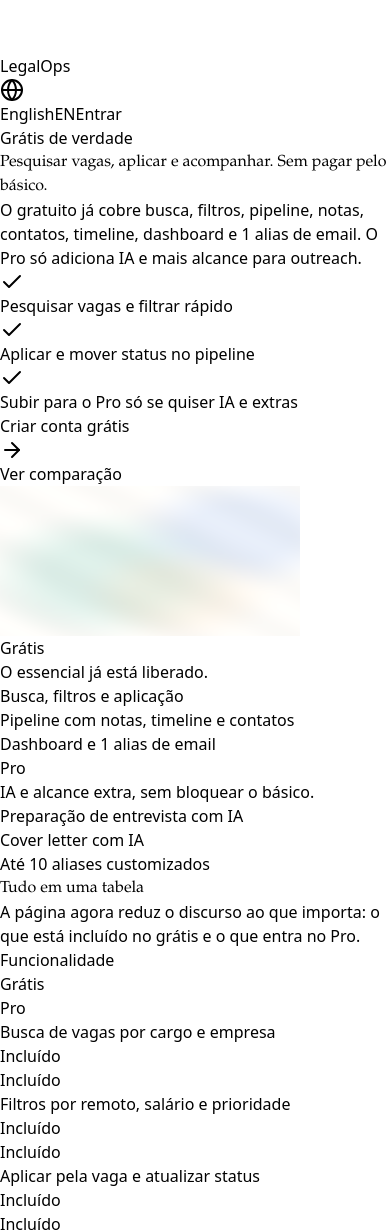
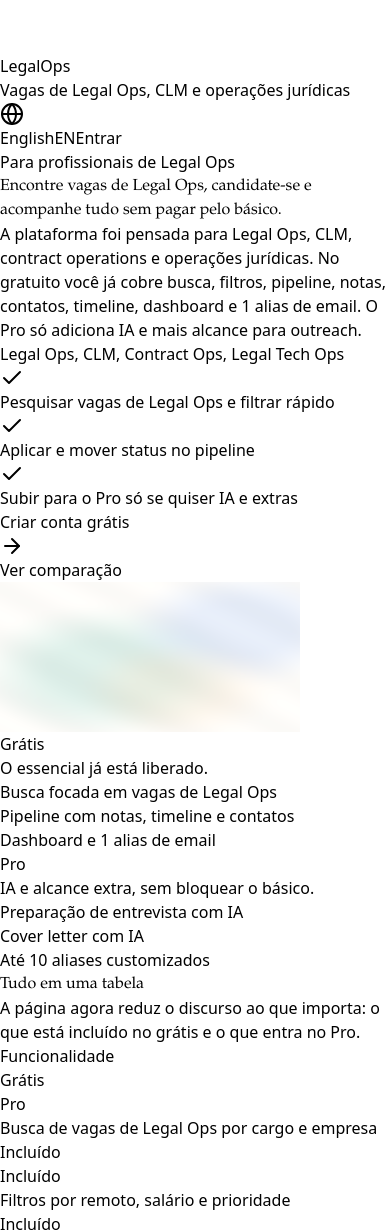
Before and after one commit to agenciaspace/legalops, a Next.js app: page / in a window 390 px wide. Shown: the part 336-1568 px from the top of the page. Built offline with nearby package versions, Linux system fonts and the light colour scheme; no server answers.

Commit message:
Clarify Legal Ops positioning

```diff
--- a/app/en/page.tsx
+++ b/app/en/page.tsx
@@ -2,9 +2,9 @@ import type { Metadata } from 'next'
 import { LandingPage } from '@/components/LandingPage'
 
 export const metadata: Metadata = {
-  title: 'LegalOps | Search, apply, and track jobs for free',
+  title: 'LegalOps | Find and track Legal Ops jobs for free',
   description:
-    'Search jobs, apply, track statuses, and manage your pipeline for free. Upgrade to Pro only if you want AI-powered extras and stronger outreach.',
+    'Find Legal Ops, CLM, and legal operations roles, apply, track statuses, and manage your pipeline for free. Upgrade to Pro only if you want AI-powered extras and stronger outreach.',
 }
 
 export default function EnglishHome() {
--- a/app/page.tsx
+++ b/app/page.tsx
@@ -2,9 +2,9 @@ import type { Metadata } from 'next'
 import { LandingPage } from '@/components/LandingPage'
 
 export const metadata: Metadata = {
-  title: 'LegalOps | Busque vagas, aplique e acompanhe grátis',
+  title: 'LegalOps | Vagas de Legal Ops para buscar, aplicar e acompanhar',
   description:
-    'Pesquise vagas, aplique, acompanhe status e organize seu pipeline gratuitamente. Assine o Pro só se quiser recursos extras com IA e outreach.',
+    'Busque vagas de Legal Ops, CLM e operações jurídicas, candidate-se e acompanhe seu pipeline gratuitamente. Assine o Pro só se quiser recursos extras com IA e outreach.',
 }
 
 export default function Home() {
--- a/components/LandingPage.tsx
+++ b/components/LandingPage.tsx
@@ -9,18 +9,20 @@ type LandingLocale = 'pt' | 'en'
 
 const content = {
   pt: {
+    brandSubtitle: 'Vagas de Legal Ops, CLM e operações jurídicas',
     languageHref: '/en',
     languageLabel: 'English',
     languageCompact: 'EN',
     signIn: 'Entrar',
-    heroEyebrow: 'Grátis de verdade',
-    heroTitle: 'Pesquisar vagas, aplicar e acompanhar. Sem pagar pelo básico.',
+    heroEyebrow: 'Para profissionais de Legal Ops',
+    heroTitle: 'Encontre vagas de Legal Ops, candidate-se e acompanhe tudo sem pagar pelo básico.',
     heroDescription:
-      'O gratuito já cobre busca, filtros, pipeline, notas, contatos, timeline, dashboard e 1 alias de email. O Pro só adiciona IA e mais alcance para outreach.',
+      'A plataforma foi pensada para Legal Ops, CLM, contract operations e operações jurídicas. No gratuito você já cobre busca, filtros, pipeline, notas, contatos, timeline, dashboard e 1 alias de email. O Pro só adiciona IA e mais alcance para outreach.',
+    heroFocus: 'Legal Ops, CLM, Contract Ops, Legal Tech Ops',
     heroPrimaryCta: 'Criar conta grátis',
     heroSecondaryCta: 'Ver comparação',
     heroBullets: [
-      'Pesquisar vagas e filtrar rápido',
+      'Pesquisar vagas de Legal Ops e filtrar rápido',
       'Aplicar e mover status no pipeline',
       'Subir para o Pro só se quiser IA e extras',
     ],
@@ -28,7 +30,7 @@ const content = {
       freeLabel: 'Grátis',
       freeTitle: 'O essencial já está liberado.',
       freeItems: [
-        'Busca, filtros e aplicação',
+        'Busca focada em vagas de Legal Ops',
         'Pipeline com notas, timeline e contatos',
         'Dashboard e 1 alias de email',
       ],
@@ -49,7 +51,7 @@ const content = {
       pro: 'Pro',
     },
     comparisonRows: [
-      ['Busca de vagas por cargo e empresa', 'Incluído', 'Incluído'],
+      ['Busca de vagas de Legal Ops por cargo e empresa', 'Incluído', 'Incluído'],
       ['Filtros por remoto, salário e prioridade', 'Incluído', 'Incluído'],
       ['Aplicar pela vaga e atualizar status', 'Incluído', 'Incluído'],
       ['Pipeline com dashboard, notas e timeline', 'Incluído', 'Incluído'],
@@ -64,18 +66,20 @@ const content = {
     closingPrimaryCta: 'Começar grátis',
   },
   en: {
+    brandSubtitle: 'Jobs for Legal Ops, CLM, and legal operations teams',
     languageHref: '/',
     languageLabel: 'Português',
     languageCompact: 'PT',
     signIn: 'Sign in',
-    heroEyebrow: 'Actually free',
-    heroTitle: 'Search jobs, apply, and track. No paywall on the core flow.',
+    heroEyebrow: 'Built for Legal Ops professionals',
+    heroTitle: 'Find Legal Ops jobs, apply, and track everything without a paywall on the core flow.',
     heroDescription:
-      'The free plan already covers search, filters, pipeline, notes, contacts, timeline, dashboard, and 1 email alias. Pro only adds AI and stronger outreach.',
+      'The product is designed for Legal Ops, CLM, contract operations, and legal operations adjacent roles. The free plan already covers search, filters, pipeline, notes, contacts, timeline, dashboard, and 1 email alias. Pro only adds AI and stronger outreach.',
+    heroFocus: 'Legal Ops, CLM, Contract Ops, Legal Tech Ops',
     heroPrimaryCta: 'Create free account',
     heroSecondaryCta: 'See comparison',
     heroBullets: [
-      'Search jobs and filter fast',
+      'Search Legal Ops jobs and filter fast',
       'Apply and move status in the pipeline',
       'Upgrade only if AI and extras matter',
     ],
@@ -83,7 +87,7 @@ const content = {
       freeLabel: 'Free',
       freeTitle: 'The essential product is already unlocked.',
       freeItems: [
-        'Search, filters, and apply flow',
+        'Search focused on Legal Ops roles',
         'Pipeline with notes, timeline, and contacts',
         'Dashboard and 1 email alias',
       ],
@@ -104,7 +108,7 @@ const content = {
       pro: 'Pro',
     },
     comparisonRows: [
-      ['Job search by title and company', 'Included', 'Included'],
+      ['Legal Ops job search by title and company', 'Included', 'Included'],
       ['Filters for remote setup, salary, and priority', 'Included', 'Included'],
       ['Apply from the role page and update status', 'Included', 'Included'],
       ['Pipeline with dashboard, notes, and timeline', 'Included', 'Included'],
@@ -136,7 +140,12 @@ export async function LandingPage({ locale }: { locale: LandingLocale }) {
       <header className="border-b border-stone-200 bg-stone-50/95 backdrop-blur">
         <div className="mx-auto flex max-w-6xl items-center justify-between px-6 py-5">
           <Link href={locale === 'pt' ? '/' : '/en'}>
-            <BrandLogo className="flex items-center gap-3" markClassName="h-10 w-10 text-slate-950" />
+            <BrandLogo
+              className="flex items-center gap-3"
+              markClassName="h-10 w-10 text-slate-950"
+              subtitle={copy.brandSubtitle}
+              subtitleClassName="hidden text-xs text-slate-500 sm:block"
+            />
           </Link>
 
           <div className="flex items-center gap-3">
@@ -177,6 +186,10 @@ export async function LandingPage({ locale }: { locale: LandingLocale }) {
 
             <p className="mt-6 max-w-2xl text-lg leading-8 text-slate-600">
               {copy.heroDescription}
+            </p>
+
+            <p className="mt-4 text-xs font-medium uppercase tracking-[0.22em] text-slate-500">
+              {copy.heroFocus}
             </p>
 
             <div className="mt-8 space-y-3">
```
